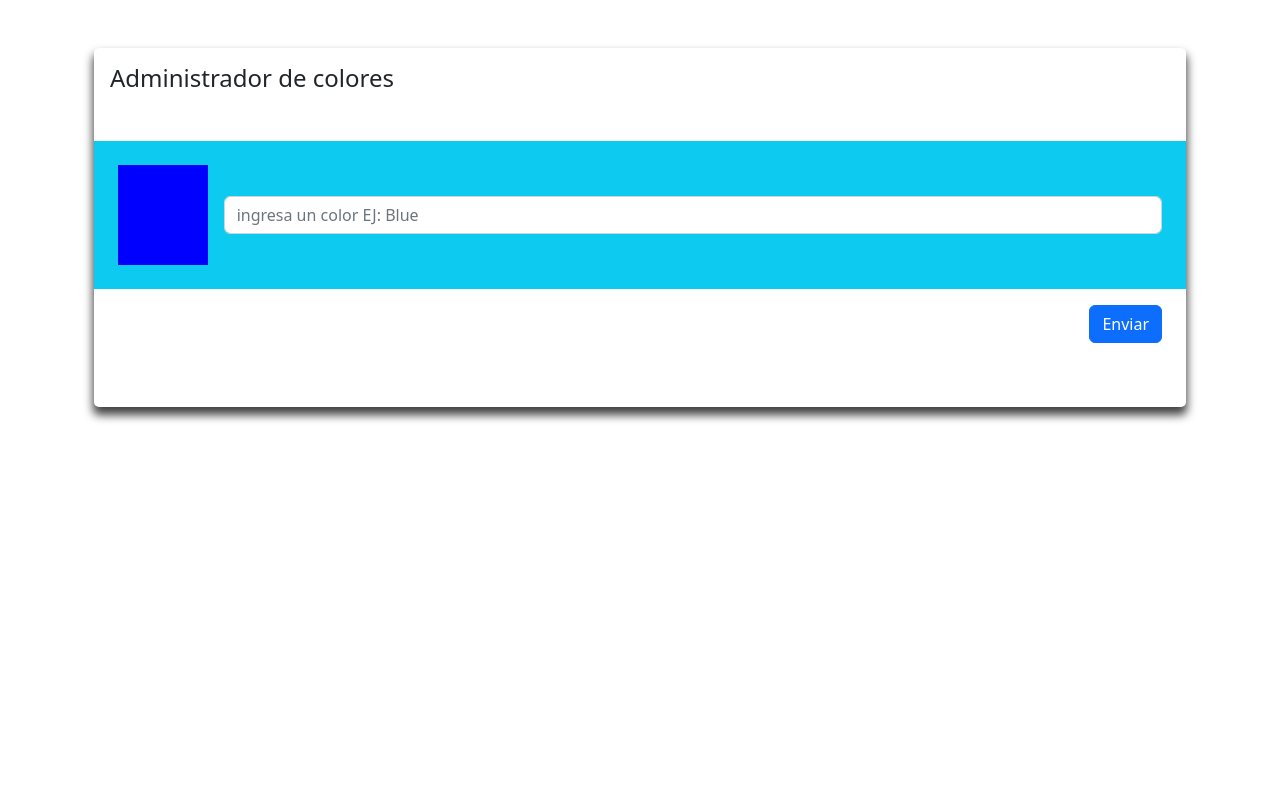
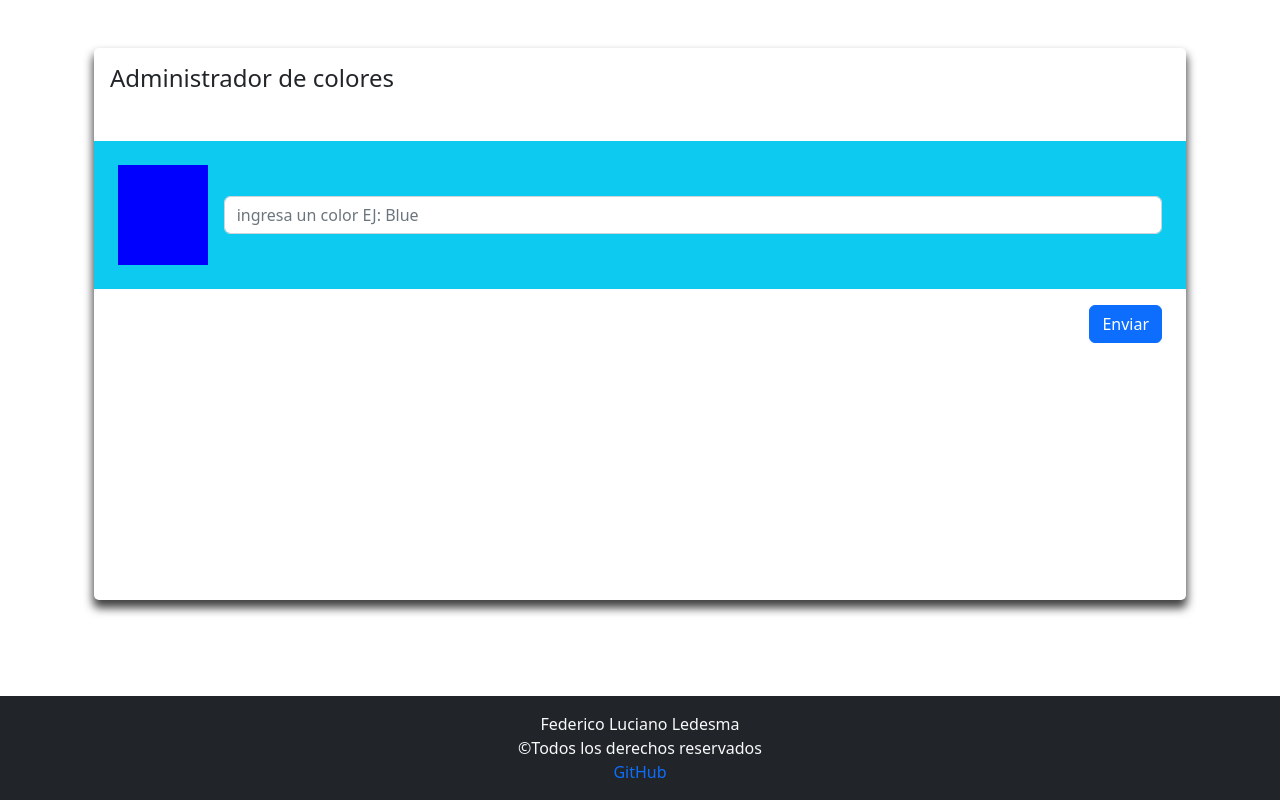
Before and after one commit to Fedreric/practicaReact-6, a React (Vite) app: page / in a window 1280 px wide. Built offline with nearby package versions, Linux system fonts and the light colour scheme.

Commit message:
Se agrega y se utiliza el componente footer

```diff
--- a/src/App.css
+++ b/src/App.css
@@ -1,3 +1,11 @@
+#root{
+  min-height: 100vh;
+  display: flex;
+  flex-direction: column;
+}
+.mainPage{
+  flex-grow: 1;
+}
 .contendor{
   border-radius:5px ;
   box-shadow: 0px 7px 10px 1px rgba(0, 0, 0, 0.75);
--- a/src/App.jsx
+++ b/src/App.jsx
@@ -1,11 +1,15 @@
 import 'bootstrap/dist/css/bootstrap.min.css';
 import AdministradorColor from './components/AdministradorColor';
 import './App.css'
+import FooterFedeLedesma from './components/FooterFedeLedesma';
 function App() {
   return (
-    <section className='container d-flex justify-content-center'>
+    <>
+    <section className='container d-flex justify-content-center mainPage'>
      <AdministradorColor></AdministradorColor>
     </section>
+     <FooterFedeLedesma></FooterFedeLedesma>
+    </>
   )
 }
 
--- a/src/components/AdministradorColor.jsx
+++ b/src/components/AdministradorColor.jsx
@@ -22,7 +22,7 @@
   useEffect(()=>{localStorage.setItem('listaColoresLS',JSON.stringify(colores))},[colores])
 
   return (
-    <Container className="row justify-content-center justify-content-md-around">
+    <Container className="row justify-content-center justify-content-md-around mb-5">
       <Container className="my-5 p-0 contendor">
         <h2 className="display-6 fs-4 ps-3 pt-3">Administrador de colores</h2>
         <Form className="my-5" onSubmit={handleSubmit}>
--- /dev/null
+++ b/src/components/FooterFedeLedesma.jsx
@@ -0,0 +1,14 @@
+const FooterFedeLedesma = () => {
+    const styleA = {
+        textDecoration: "none"
+    }
+  return (
+    <footer className="bg-dark text-light py-3 text-center">
+      <p className="m-0 p-0">Federico Luciano Ledesma</p>
+      <p className="m-0">&copy;Todos los derechos reservados</p>
+      <a href="https://github.com/Fedreric" style={styleA} target="_blank">GitHub</a>
+    </footer>
+  );
+};
+
+export default FooterFedeLedesma;
```
